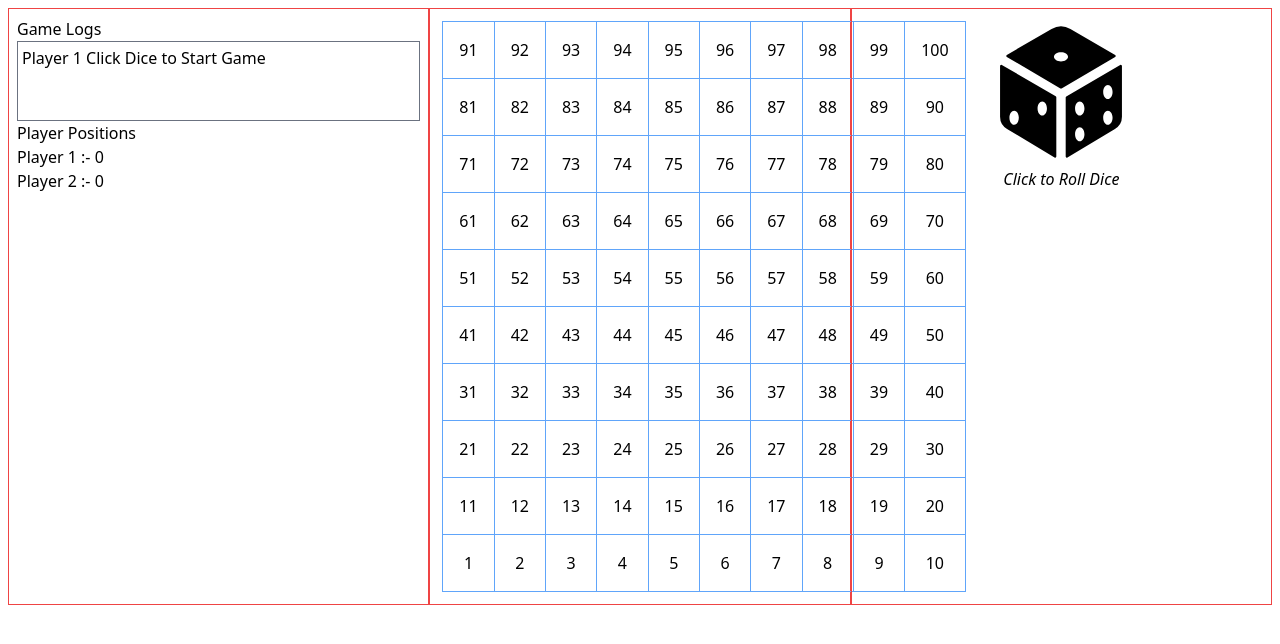
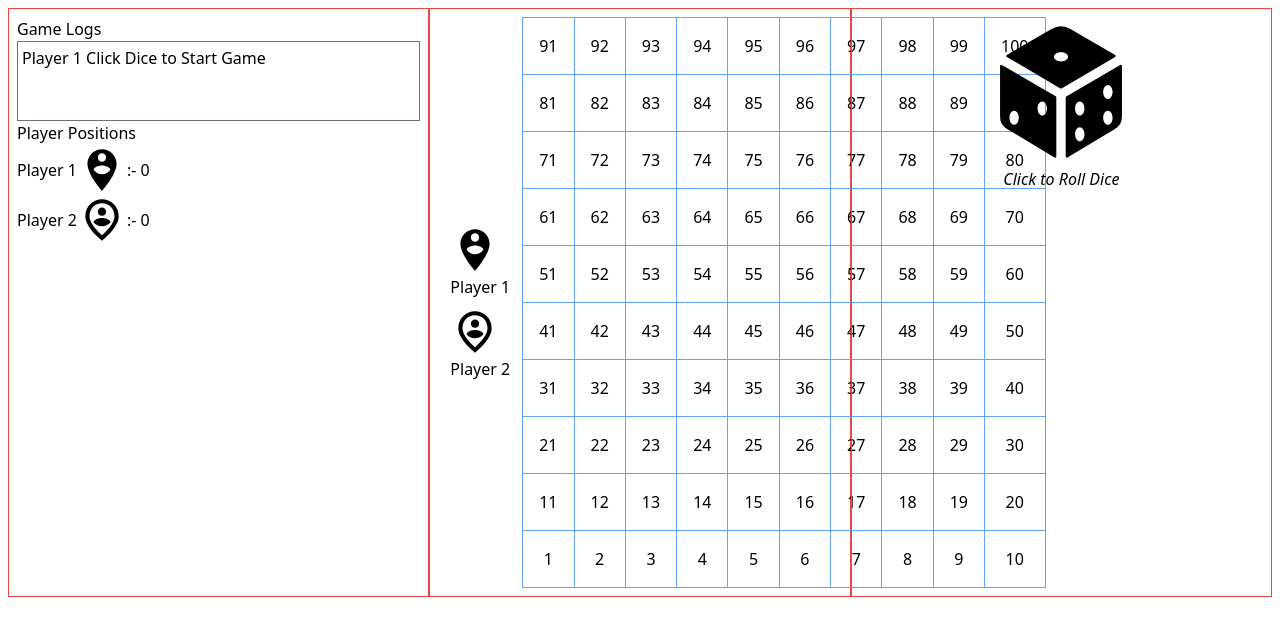
Before and after one commit to skyrunner360/snakeAndLadderReact, a React (Vite) app: page / in a window 1280 px wide. Shown: the top 644 px of the page. Built offline with nearby package versions, Linux system fonts and the light colour scheme.

Commit message:
feat: :sparkles: Board with Players Display Working

```diff
--- a/src/Components/Board.tsx
+++ b/src/Components/Board.tsx
@@ -1,15 +1,34 @@
-import React, { useMemo } from "react";
+import { useMemo } from "react";
+import { MdOutlinePersonPinCircle, MdPersonPinCircle } from "react-icons/md";
+import { useRecoilValue } from "recoil";
+import { playerPositions } from "../states/BoardStates";
 
 const Board = () => {
   const memoizedValue = useMemo(() => {
     const arr = Array.from({ length: 100 }, (_, i) => i + 1);
-    console.log("arr", arr);
     const newArr = [];
     while (arr.length) newArr.push(arr.splice(0, 10));
     return newArr;
   }, []);
+
+  const playerPos = useRecoilValue(playerPositions);
+
   return (
-    <div className="text-center p-1">
+    <div className="flex items-center">
+      <div className="p-2">
+        {playerPos.player1 === 0 && (
+          <div className="p-1 truncate text-nowrap">
+            <MdPersonPinCircle size={50} />
+            Player 1
+          </div>
+        )}
+        {playerPos.player2 === 0 && (
+          <div className="p-1 truncate text-nowrap">
+            <MdOutlinePersonPinCircle size={50} />
+            Player 2
+          </div>
+        )}
+      </div>
       <table>
         {memoizedValue.reverse().map((i, ind) => {
           return (
@@ -21,6 +40,12 @@ const Board = () => {
                     key={ij}
                   >
                     {ij}
+                    {playerPos.player1 === ij && (
+                      <MdPersonPinCircle size={30} />
+                    )}
+                    {playerPos.player2 === ij && (
+                      <MdOutlinePersonPinCircle size={30} />
+                    )}
                   </td>
                 );
               })}
--- a/src/Components/Dice.tsx
+++ b/src/Components/Dice.tsx
@@ -2,6 +2,7 @@ import React from "react";
 import { useRecoilState } from "recoil";
 import { diceValue } from "../states/DiceStates";
 import { diceRoll, DiceValToIconMap } from "../Utils";
+import { MdRestartAlt } from "react-icons/md";
 import {
   currentPlayer,
   gameLogs,
@@ -24,41 +25,74 @@ const Dice = () => {
     setGameLog([
       ...gameLog,
       `Player ${currPlayer} Rolled Dice to ${newVal}.`,
-      ...(isPlayerFree ? [`Player ${currPlayer} is Free to Move!`] : []),
+      ...(isPlayerFree && !gState[`player${currPlayer}`].move
+        ? [`Player ${currPlayer} is Free to Move!`]
+        : []),
       `Player ${newPlayer}'s Turn.`,
     ]);
     setCurrPlayer(newPlayer);
     setPlayerPos({
       player1:
         currPlayer === 1 && isPlayerFree && !gState["player1"].move
-          ? newVal
+          ? 1
           : gState["player1"].move && currPlayer === 1
           ? playerPos.player1 + newVal
           : playerPos.player1,
       player2:
         currPlayer === 2 && isPlayerFree && !gState["player2"].move
-          ? newVal
+          ? 1
           : gState["player2"].move && currPlayer === 2
           ? playerPos.player2 + newVal
           : playerPos.player2,
     });
     if (isPlayerFree) {
       setGState({ ...gState, [`player${currPlayer}`]: { move: true } });
+      if (
+        playerPos.player1 + newVal >= 100 ||
+        playerPos.player2 + newVal >= 100
+      ) {
+        setGState({ ...gState, global: "over" });
+        setGameLog([...gameLog, `Player ${currPlayer} WON!`, "GAME OVER"]);
+        setPlayerPos({ ...playerPos, [`player${currPlayer}`]: 100 });
+        setDiceVal(0);
+      }
     } else {
-      setGState({ ...gState, global: "started" });
+      if (
+        playerPos.player1 + newVal >= 100 ||
+        playerPos.player2 + newVal >= 100
+      ) {
+        setGState({ ...gState, global: "over" });
+        setGameLog([...gameLog, `Player ${currPlayer} WON!`, "GAME OVER"]);
+        setPlayerPos({ ...playerPos, [`player${currPlayer}`]: 100 });
+        setDiceVal(0);
+      } else {
+        setGState({ ...gState, global: "started" });
+      }
     }
-    console.log("Game states", gState);
   };
 
   return (
     <div>
       <div className="flex justify-center content-center items-center">
-        <div className="cursor-pointer" onClick={rollDice}>
+        <button
+          className="border-none"
+          onClick={rollDice}
+          disabled={gState.global === "over"}
+        >
           {DiceValToIconMap[diceVal]}
-        </div>
+        </button>
       </div>
       <div className="grid">
         <i className="justify-self-center">Click to Roll Dice</i>
+        {gState.global === "over" && (
+          <button
+            className="flex items-center gap-2 rounded-md border border-dashed border-red-400 justify-self-center my-4 p-4 bg-red-300 text-white"
+            onClick={() => window.location.reload()}
+          >
+            <MdRestartAlt size={30} />
+            Restart
+          </button>
+        )}
       </div>
     </div>
   );
--- a/src/Components/PlayerInfo.tsx
+++ b/src/Components/PlayerInfo.tsx
@@ -1,9 +1,9 @@
-import React from "react";
-import { useRecoilState, useRecoilValue } from "recoil";
+import { useRecoilValue } from "recoil";
 import { gameLogs, playerPositions } from "../states/BoardStates";
+import { MdOutlinePersonPinCircle, MdPersonPinCircle } from "react-icons/md";
 
 const PlayerInfo = () => {
-  const [playerPos, setPlayerPos] = useRecoilState(playerPositions);
+  const playerPos = useRecoilValue(playerPositions);
   const gLogs = useRecoilValue(gameLogs);
   return (
     <div>
@@ -14,8 +14,12 @@ const PlayerInfo = () => {
         ))}
       </div>
       <h3>Player Positions</h3>
-      <p>Player 1 :- {playerPos.player1}</p>
-      <p>Player 2 :- {playerPos.player2}</p>
+      <p className="flex items-center">
+        Player 1 <MdPersonPinCircle size={50} /> :- {playerPos.player1}
+      </p>
+      <p className="flex items-center">
+        Player 2 <MdOutlinePersonPinCircle size={50} /> :- {playerPos.player2}
+      </p>
     </div>
   );
 };
```
